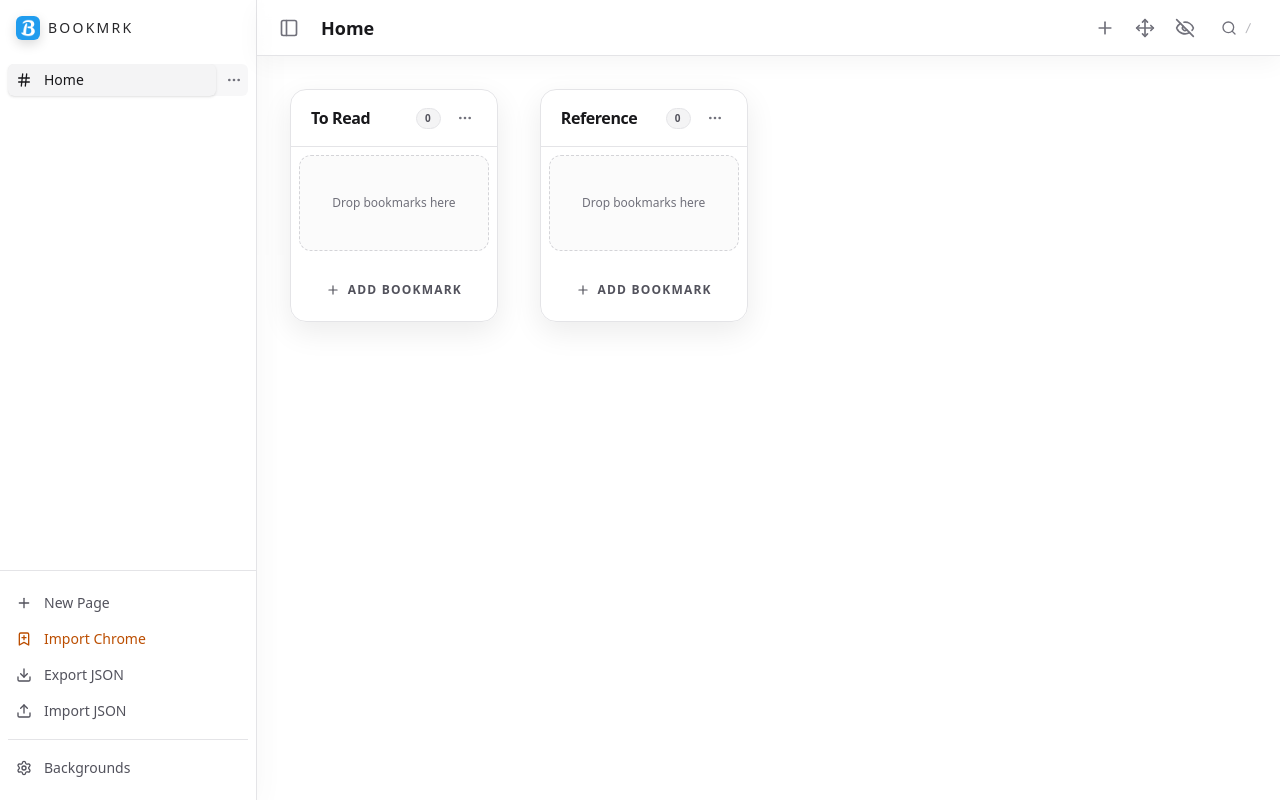
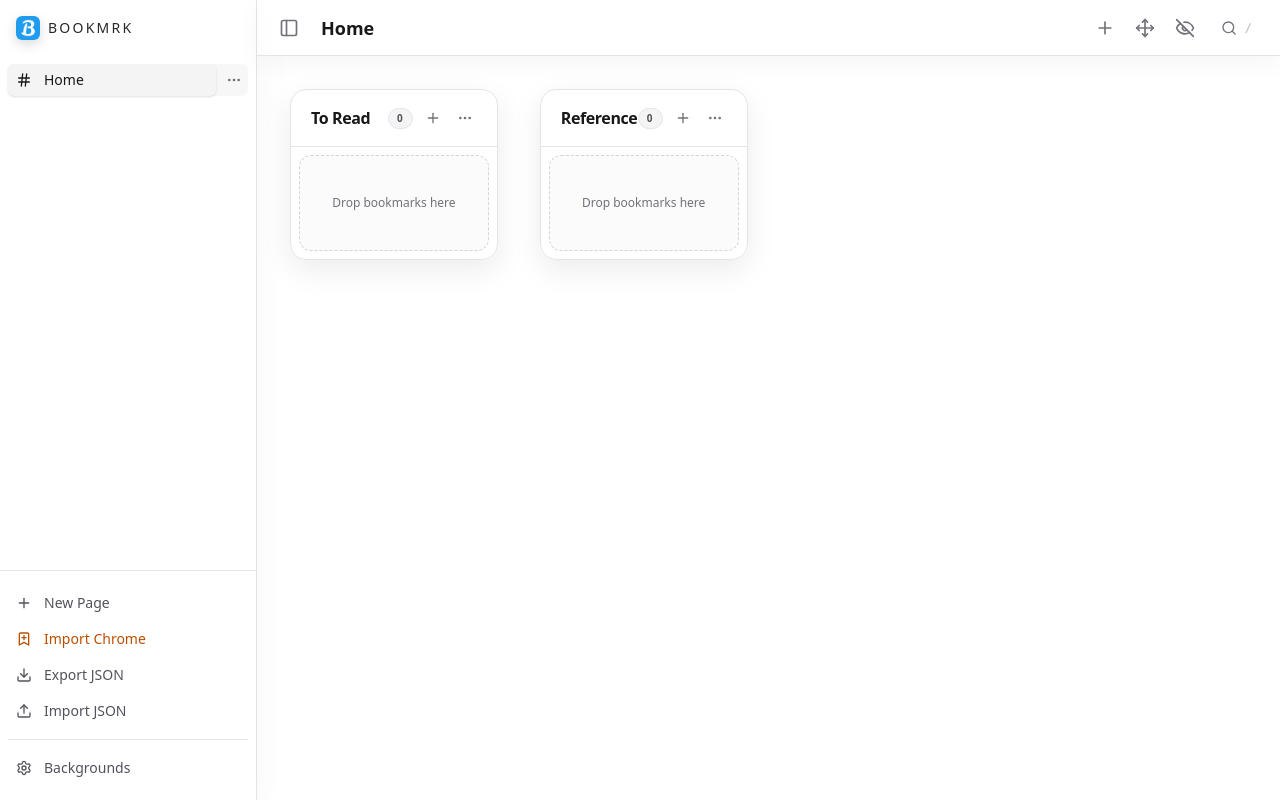
Before and after one commit to sarvan-2187/Bookmrk, a React (Vite) app: page / in a window 1280 px wide. Built offline with nearby package versions, Linux system fonts and the light colour scheme; a web font is replaced by a local one.

Commit message:
Boomrk - V1  Update

```diff
--- a/src/components/Board/BoardColumn.tsx
+++ b/src/components/Board/BoardColumn.tsx
@@ -30,11 +30,14 @@ export function BoardColumn({ board, pageId, isOverlay }: BoardColumnProps) {
     isDragging,
   } = useSortable({
     id: board.id,
-    data: { type: 'Board', board }
+    data: { type: 'Board', board, columnIndex: board.columnIndex ?? 0 }
   });
 
   const visibleCount = useStore((s) => s.data?.pages.find(p => p.id === pageId)?.visibleBookmarksPerBoard ?? 6);
   const [expanded, setExpanded] = useState(false);
+
+  // Truncate board name to 25 characters
+  const truncatedName = board.name.length > 25 ? board.name.substring(0, 25) + '...' : board.name;
 
   const style = {
     transform: CSS.Transform.toString(transform),
@@ -148,12 +151,22 @@ export function BoardColumn({ board, pageId, isOverlay }: BoardColumnProps) {
             {board.accentColor && (
               <div className={`w-2 h-2 rounded-full ${isDark ? 'shadow-[0_0_8px_rgba(255,255,255,0.3)]' : 'shadow-[0_0_8px_rgba(0,0,0,0.25)]'}`} style={{ backgroundColor: board.accentColor }} />
             )}
-            <h3 className={`font-bold text-base tracking-tight ${isDark ? 'text-zinc-100' : 'text-zinc-900'}`}>{board.name}</h3>
+            <h3 className={`font-bold text-base tracking-tight ${isDark ? 'text-zinc-100' : 'text-zinc-900'}`} title={board.name}>{truncatedName}</h3>
           </div>
-          <div className="flex items-center gap-3">
+          <div className="flex items-center gap-2">
             <span className={`text-[10px] font-bold px-2 py-0.5 rounded-full uppercase tracking-widest ${isDark ? 'text-zinc-500 bg-white/5' : 'text-zinc-600 bg-zinc-100 border border-zinc-200'}`}>
               {board.bookmarks.length}
             </span>
+            <button
+              type="button"
+              onPointerDown={(e) => e.stopPropagation()}
+              onClick={handleAddClick}
+              disabled={dragMode}
+              className={`p-1 rounded-md transition-colors ${dragMode ? 'opacity-50 cursor-not-allowed' : isDark ? 'text-zinc-500 hover:text-emerald-400' : 'text-zinc-500 hover:text-emerald-600 hover:bg-emerald-50'}`}
+              title="Add bookmark"
+            >
+              <Plus className="w-4 h-4" />
+            </button>
             <button
               type="button"
               onPointerDown={(e) => e.stopPropagation()}
@@ -197,17 +210,6 @@ export function BoardColumn({ board, pageId, isOverlay }: BoardColumnProps) {
             </div>
           )}
         </div>
-
-        <div className="p-3 mt-auto">
-          <button
-            onClick={handleAddClick}
-            disabled={dragMode}
-            className={`w-full flex items-center justify-center gap-2 py-2.5 text-xs font-bold uppercase tracking-widest rounded-xl transition-all border border-transparent ${dragMode ? 'opacity-50 cursor-not-allowed' : isDark ? 'text-zinc-400 hover:text-zinc-100 hover:bg-white/5 hover:border-white/10' : 'text-zinc-600 hover:text-zinc-900 hover:bg-zinc-100 hover:border-zinc-200'}`}
-          >
-            <Plus className="w-3.5 h-3.5" />
-            <span>Add Bookmark</span>
-          </button>
-        </div>
       </div>
 
       <AddBookmarkModal
--- a/src/components/Board/BoardSettingsModal.tsx
+++ b/src/components/Board/BoardSettingsModal.tsx
@@ -48,7 +48,7 @@ export function BoardSettingsModal({
 
   const nameCountTone = useMemo(() => {
     if (trimmedName.length === 0) return isDark ? 'text-rose-300' : 'text-rose-600';
-    if (trimmedName.length > 60) return isDark ? 'text-amber-300' : 'text-amber-700';
+    if (trimmedName.length > 25) return isDark ? 'text-amber-300' : 'text-amber-700';
     return isDark ? 'text-zinc-500' : 'text-zinc-500';
   }, [isDark, trimmedName.length]);
 
@@ -75,11 +75,11 @@ export function BoardSettingsModal({
           <section className="space-y-3">
             <div className="flex items-center justify-between">
               <h4 className={`text-sm font-semibold ${isDark ? 'text-zinc-200' : 'text-zinc-800'}`}>Edit board name</h4>
-              <span className={`text-xs ${nameCountTone}`}>{trimmedName.length}/80</span>
+              <span className={`text-xs ${nameCountTone}`}>{trimmedName.length}/25</span>
             </div>
             <input
               value={name}
-              onChange={(event) => setName(event.target.value.slice(0, 80))}
+              onChange={(event) => setName(event.target.value.slice(0, 25))}
               placeholder="Board name"
               className={`w-full rounded-md border px-3 py-2 outline-none focus:ring-1 ${isDark ? 'border-zinc-800 bg-zinc-900 text-zinc-100 placeholder:text-zinc-500 focus:border-zinc-600 focus:ring-zinc-600' : 'border-zinc-300 bg-white text-zinc-900 placeholder:text-zinc-500 focus:border-zinc-400 focus:ring-zinc-400'}`}
             />
--- a/src/components/Bookmark/BookmarkTile.tsx
+++ b/src/components/Bookmark/BookmarkTile.tsx
@@ -18,6 +18,9 @@ export function BookmarkTile({ bookmark, boardId, pageId, isOverlay }: BookmarkT
   const { deleteBookmark, dragMode, addToast } = useStore();
   const [isSettingsOpen, setIsSettingsOpen] = useState(false);
   const isDark = typeof window !== 'undefined' && window.matchMedia && window.matchMedia('(prefers-color-scheme: dark)').matches;
+
+  // Truncate bookmark title to 15 chars, if exceeded show 12 chars + "..."
+  const truncatedTitle = bookmark.title.length > 15 ? bookmark.title.substring(0, 12) + '...' : bookmark.title;
 
   const {
     attributes,
@@ -84,7 +87,7 @@ export function BookmarkTile({ bookmark, boardId, pageId, isOverlay }: BookmarkT
       </div>
 
       <div className="flex-1 min-w-0 pr-8">
-        <h4 className={`text-[13px] font-medium truncate transition-colors ${isDark ? 'text-zinc-200 group-hover:text-white' : 'text-zinc-800 group-hover:text-zinc-950'}`}>{bookmark.title}</h4>
+        <h4 className={`text-[13px] font-medium truncate transition-colors ${isDark ? 'text-zinc-200 group-hover:text-white' : 'text-zinc-800 group-hover:text-zinc-950'}`} title={bookmark.title}>{truncatedTitle}</h4>
         {!!(bookmark.description || bookmark.note) && (
           <p className={`text-[10px] truncate mt-0.5 font-medium tracking-wide transition-colors ${isDark ? 'text-zinc-500 group-hover:text-zinc-400' : 'text-zinc-500 group-hover:text-zinc-700'}`}>
             {bookmark.description || bookmark.note}
--- a/src/store/useStore.ts
+++ b/src/store/useStore.ts
@@ -36,7 +36,7 @@ interface AppState {
   addBoardAt: (pageId: string, name: string, columnIndex: number) => void;
   updateBoard: (pageId: string, boardId: string, name: string, accentColor?: string) => void;
   deleteBoard: (pageId: string, boardId: string) => void;
-  moveBoardToColumn: (pageId: string, boardId: string, columnIndex: number) => void;
+  moveBoardToColumn: (pageId: string, boardId: string, columnIndex: number, insertIndex?: number) => void;
 
   addBookmark: (pageId: string, boardId: string, url: string, title: string, description?: string) => void;
   updateBookmark: (pageId: string, boardId: string, bookmarkId: string, title: string, url: string, description?: string) => void;
@@ -389,7 +389,7 @@ export const useStore = create<AppState>((set, get) => ({
     };
 
     // If the removed board was the imported bookmarks board, clear the chrome import flag
-    if (boardToDelete && boardToDelete.name === 'Imported Bookmarks') {
+    if (boardToDelete && boardToDelete.name === 'Imported') {
       newData.chromeBookmarksImported = false;
     }
 
@@ -397,7 +397,7 @@ export const useStore = create<AppState>((set, get) => ({
     StorageAdapter.save(newData);
   },
 
-  moveBoardToColumn: (pageId, boardId, columnIndex) => {
+  moveBoardToColumn: (pageId, boardId, columnIndex, insertIndex) => {
     const { data } = get();
     if (!data) return;
 
@@ -421,8 +421,16 @@ export const useStore = create<AppState>((set, get) => ({
     if (!movedBoard) return;
 
     const targetColumn = Math.max(0, Math.min(BOARD_COLUMN_COUNT - 1, columnIndex));
-    movedBoard = { ...movedBoard, columnIndex: targetColumn, order: columns[targetColumn].length };
-    columns[targetColumn].push(movedBoard);
+
+    // Determine insertion position
+    let finalInsertIndex = columns[targetColumn].length; // Default: append to end
+    if (typeof insertIndex === 'number' && insertIndex >= 0) {
+      // Clamp insertIndex to valid range [0, columnLength]
+      finalInsertIndex = Math.min(insertIndex, columns[targetColumn].length);
+    }
+
+    movedBoard = { ...movedBoard, columnIndex: targetColumn, order: finalInsertIndex };
+    columns[targetColumn].splice(finalInsertIndex, 0, movedBoard);
 
     page.boards = rebuildBoardsFromColumns(columns.map((columnBoards) => columnBoards.slice().sort((left, right) => left.order - right.order)));
 
@@ -618,11 +626,11 @@ export const useStore = create<AppState>((set, get) => ({
       summary.pagesCreated += 1;
     }
 
-    let importedBoard = targetPage.boards.find((board) => board.name === 'Imported Bookmarks');
+    let importedBoard = targetPage.boards.find((board) => board.name === 'Imported');
     if (!importedBoard) {
       importedBoard = {
         id: generateId(),
-        name: 'Imported Bookmarks',
+        name: 'Imported',
         order: targetPage.boards.length,
         columnIndex: 0,
         bookmarks: [],
```
Also changed, not shown: src/components/Page/PageView.tsx (+29 -4 lines), src/components/Shared/InputModal.tsx (+7 -3 lines), 1 other file (tests, documents, lock files or other folders).
